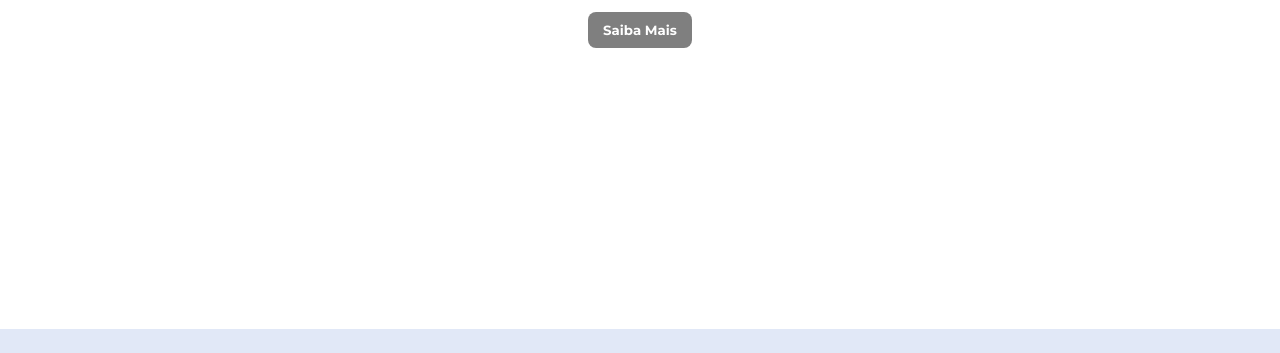
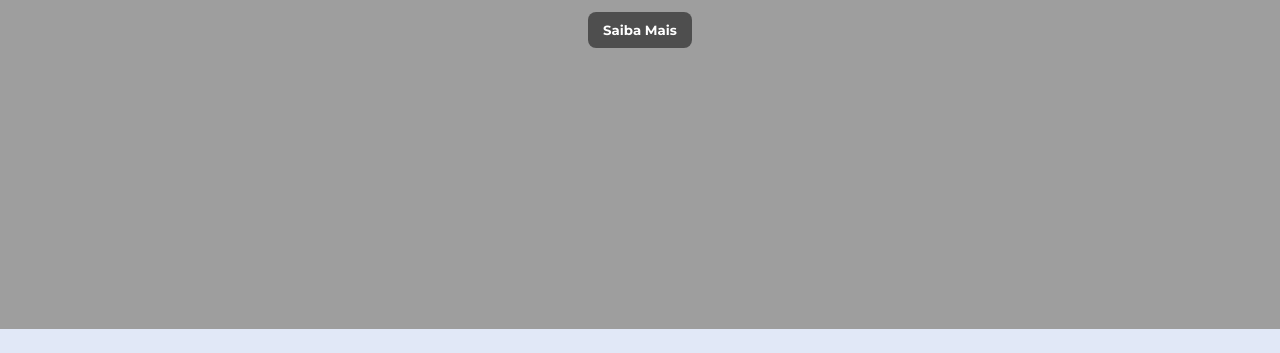
Before and after one commit to thieleschwerz/Site_Agencia_Viagens, a plain HTML site: page index.html in a window 1280 px wide. Shown: the part 321-674 px from the top of the page. Drawn offline with nearby package versions, Linux system fonts and the light colour scheme; some packages are replaced by stand-ins of ours; the site is published under a folder, as on GitHub Pages, so addresses that start at the root find nothing.

Commit message:
ajuste imagem

```diff
--- a/style.css
+++ b/style.css
@@ -16,7 +16,7 @@ ul{
 
 header{
     height: calc(100vh - 150px);
-    background: no-repeat center/cover url(/img/walkingbridge.jpg);
+    background: no-repeat center/cover url(img/walkingbridge.jpg);
 }
 
 header nav{
```
